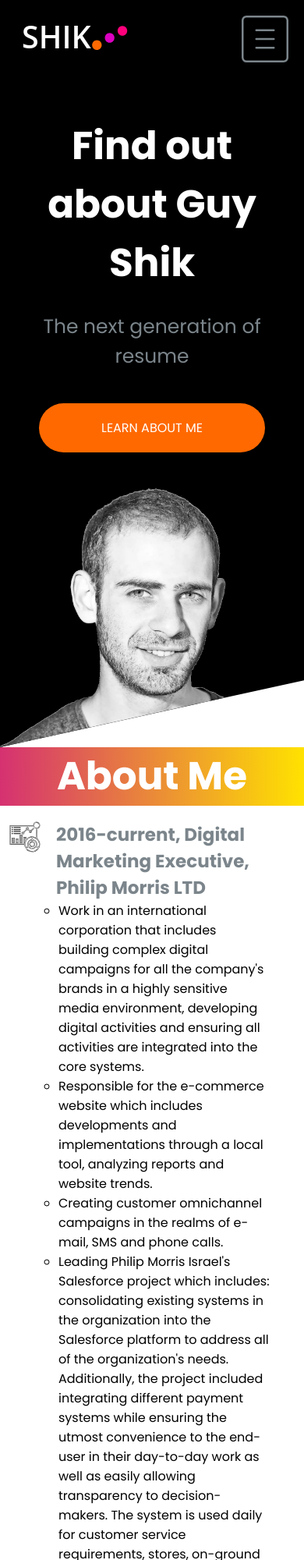
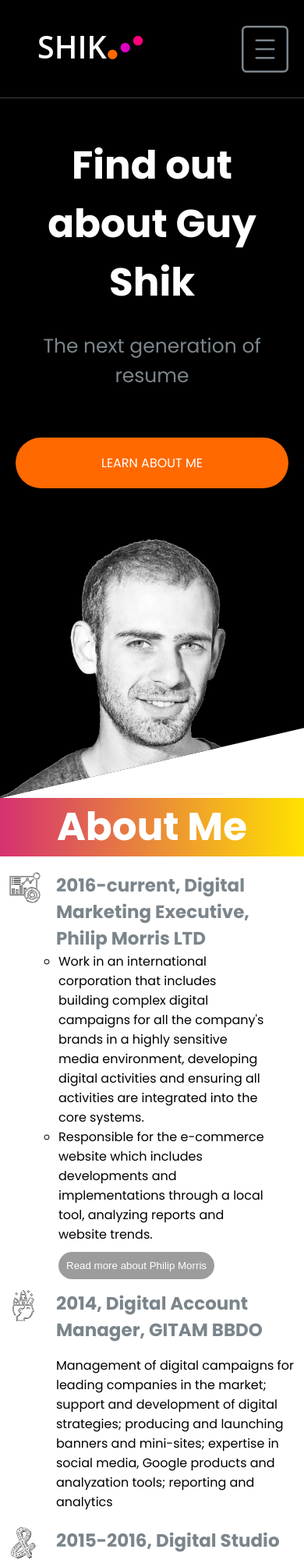
Before and after one commit to sshikoss/shik, a website built with Parcel: page index.html in a window 390 px wide. Shown: the top 2000 px of the page at 78% size. Built offline with nearby package versions, Linux system fonts and the light colour scheme.

Commit message:
mobile menu block and read more philip

```diff
--- a/CSS/styles.css
+++ b/CSS/styles.css
@@ -96,11 +96,12 @@
 
 a {
   text-decoration: none;
+  display: block;
+  padding: 20rem;
 }
 
 .nav__item {
   border-bottom: 1px solid rgb(114, 114, 114);
-  padding: 20rem;
   font-size: 30rem;
 }
 
@@ -280,3 +281,26 @@
 .army__heading {
   margin: 0 20rem 10rem 20rem;
 }
+
+#moree {
+  display: none;
+}
+
+@media screen and (min-width: 768px) {
+  #moree {
+    display: inline;
+  }
+  #btn--read-more {
+    display: none;
+  }
+}
+
+#btn--read-more {
+  background: #9c9c9c;
+  color: #fff;
+  padding: 10rem;
+  border-radius: 30px;
+  border: 0;
+  margin: 10px 0 ;
+  cursor: pointer;
+}
--- a/index.html
+++ b/index.html
@@ -32,8 +32,14 @@
 
   <body>
     <!-- Google Tag Manager (noscript) -->
-<noscript><iframe src="https://www.googletagmanager.com/ns.html?id=GTM-5R36DMM"
-  height="0" width="0" style="display:none;visibility:hidden"></iframe></noscript>
+    <noscript
+      ><iframe
+        src="https://www.googletagmanager.com/ns.html?id=GTM-5R36DMM"
+        height="0"
+        width="0"
+        style="display: none; visibility: hidden"
+      ></iframe
+    ></noscript>
     <!-- End Google Tag Manager (noscript) -->
     <nav class="nav collapsible">
       <a class="nav__brand" href="#"
@@ -105,6 +111,9 @@
                       developments and implementations through a local tool,
                       analyzing reports and website trends.
                     </li>
+                    <span id="dots"></span>
+
+                    <span id="moree">
                       <li>
                         Creating customer omnichannel campaigns in the realms of
                         e-mail, SMS and phone calls.
@@ -116,15 +125,21 @@
                         of the organization's needs. Additionally, the project
                         included integrating different payment systems while
                         ensuring the utmost convenience to the end-user in their
-                      day-to-day work as well as easily allowing transparency to
-                      decision-makers. The system is used daily for customer
-                      service requirements, stores, on-ground registration and
-                      sales, appointment scheduling, tracking customer
-                      information, lead management and more. Fully integration
-                      with Marketing Cloud which gives full transparency on
-                      consumer activity.
+                        day-to-day work as well as easily allowing transparency
+                        to decision-makers. The system is used daily for
+                        customer service requirements, stores, on-ground
+                        registration and sales, appointment scheduling, tracking
+                        customer information, lead management and more. Fully
+                        integration with Marketing Cloud which gives full
+                        transparency on consumer activity.
                       </li>
                       <li>Management of the Digital department's budget.</li>
+                    </span>
+                    <button onclick="myFunction()" id="btn--read-more">
+                      Read more about Philip Morris
+                    </button>
+
+
                   </ul>
                 </div>
               </div>
--- a/js/main.js
+++ b/js/main.js
@@ -26,3 +26,20 @@
   document.body.scrollTop = 0;
   document.documentElement.scrollTop = 0;
 }
+
+//read more or less button
+function myFunction() {
+  var dots = document.getElementById("dots");
+  var moreText = document.getElementById("moree");
+  var btnText = document.getElementById("btn--read-more");
+
+  if (dots.style.display === "none") {
+    dots.style.display = "inline";
+    btnText.innerHTML = "Read more about Philip Morris";
+    moreText.style.display = "none";
+  } else {
+    dots.style.display = "none";
+    btnText.innerHTML = "Read less about Philip Morris";
+    moreText.style.display = "inline";
+  }
+}
```
Lines whose indentation alone changed are shown as unchanged.
